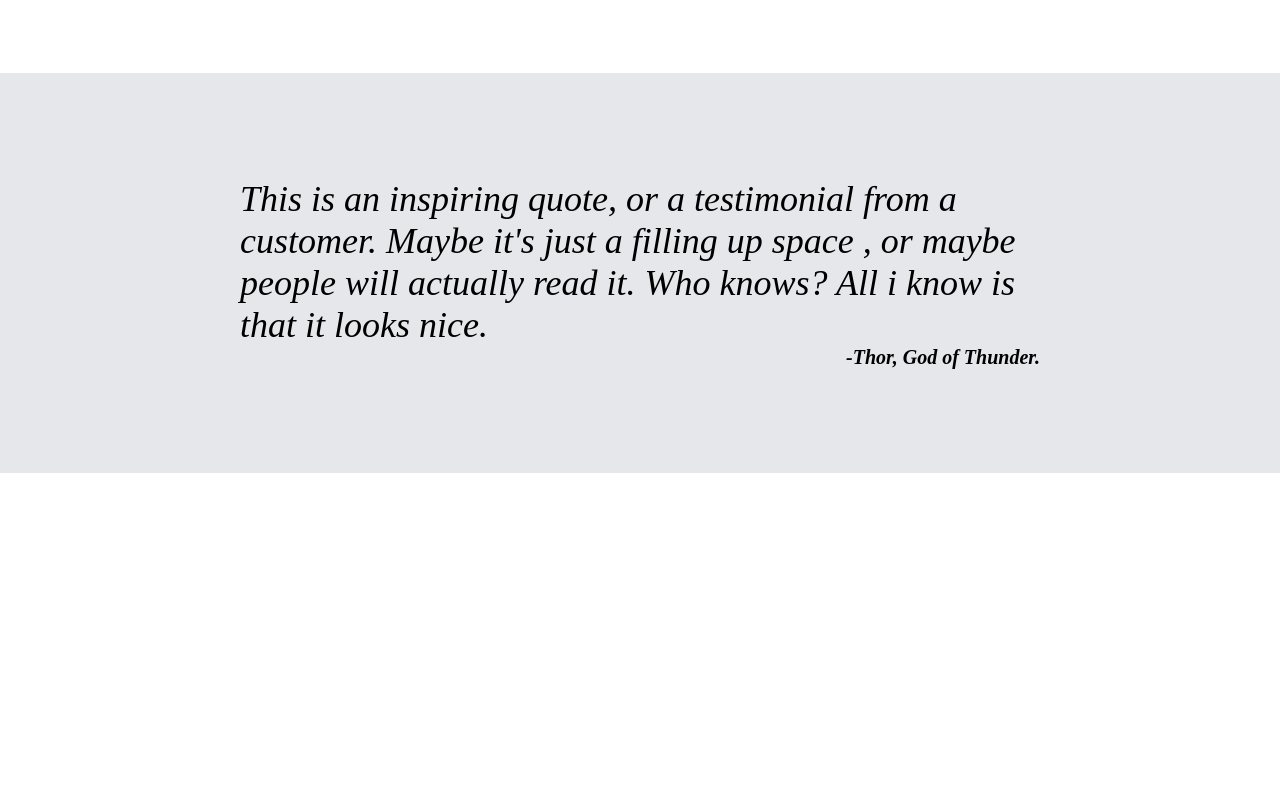
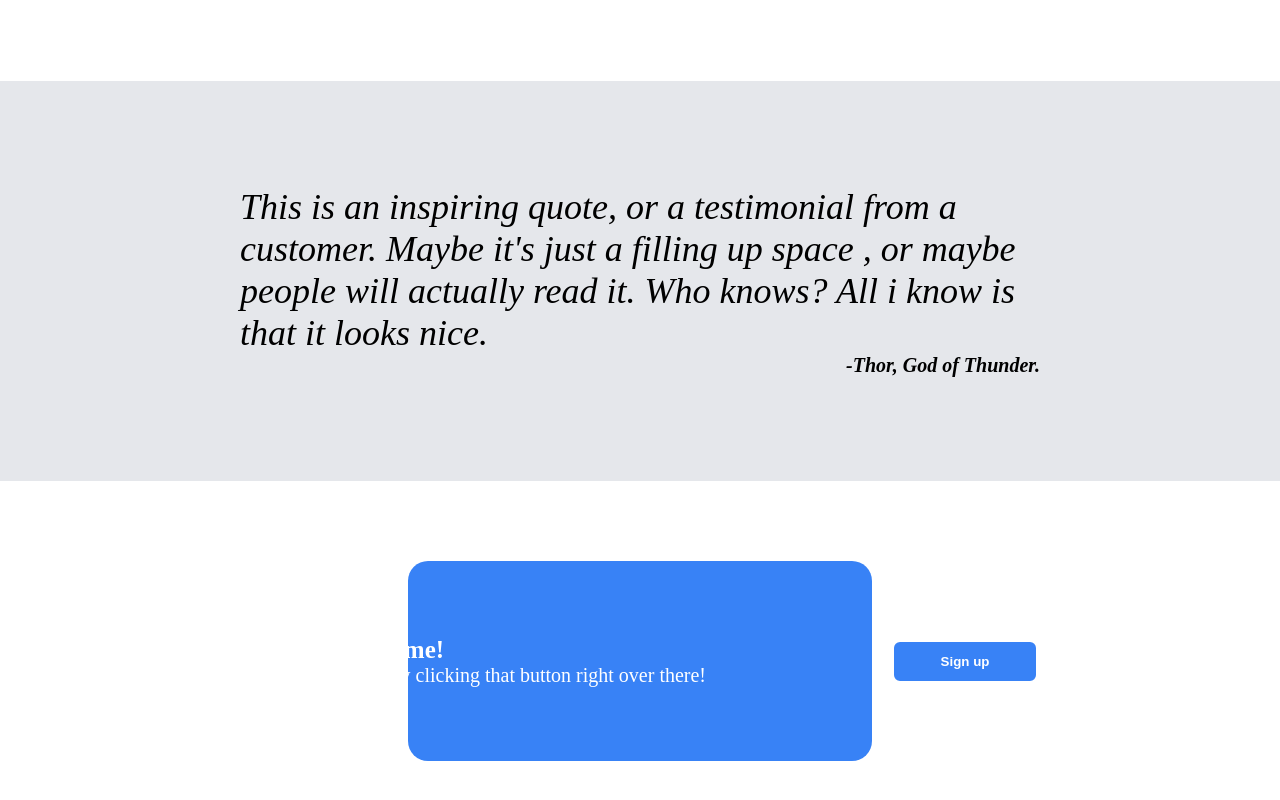
Before and after one commit to OnionPowder01/Landing-Page, a plain HTML site: page index.html in a window 1280 px wide. Shown: the part 854-1654 px from the top of the page. Before the commit the page ends 1327 px from the top, so only its background shows below. Drawn offline with Linux system fonts and the light colour scheme.

Commit message:
Add last section before footer

```diff
--- a/css/index.css
+++ b/css/index.css
@@ -1,4 +1,6 @@
+body {
 
+}
 .same-color1 {
     margin: -10px;
     background:#1F2937;
@@ -16,7 +18,27 @@
     align-items: center;
 }
 
+.logo {
+    display: flex;
+    font-size: 24px;
+    font-family:Arial, Helvetica, sans-serif;
+    color: #F9FAF8;
+    font-weight: bold;
+
+
+}
+
+.links {
+    font-size: 18px;
+    font-family:Arial, Helvetica, sans-serif;
+    color: #E5E7EB;
+    display: flex;
+    gap: 15px;
+
+}
+
 .header2 {
+    border: 2px solid red;
     margin-left: 350px;
     margin-right: 350px;
     margin-top: 90px;
@@ -29,17 +51,18 @@
 }
 
 .left {
+    border: 2px solid red;
     display:flex;
     flex-direction: column;
     justify-content: flex-start;
   }
 
 .right {
+    border: 2px solid red;
     display:flex;
     justify-content: flex-end;
 
 }
-
 
 .hero-text , .secondary-hero {
     color: #F9FAF8;
@@ -52,6 +75,7 @@
     font-weight: bolder;
     max-width: 350px;
 
+
 }
 
 .secondary-hero {
@@ -60,23 +84,7 @@
     color: #E5E7EB;
     max-width: 440px;
 
-}
 
-.logo {
-    display: flex;
-    font-size: 24px;
-    font-family:Arial, Helvetica, sans-serif;
-    color: #F9FAF8;
-    font-weight: bold;
-
-}
-
-.links {
-    font-size: 18px;
-    font-family:Arial, Helvetica, sans-serif;
-    color: #E5E7EB;
-    display: flex;
-    gap: 15px;
 }
 
 .block-image {
@@ -94,14 +102,17 @@
 
 }
 
+
+
 button {
     border: none;
     border-radius: 8px;
-    background: rgb(17, 107, 192);
+    background:#3882F6;
     color: white;
+    align-items: center;
     font-weight: bold;
     padding: 8px 24px;
-    max-width: 120px;
+    max-width: 150px;
   }
 
 .container {
@@ -145,6 +156,7 @@ button {
     display: flex;
     flex-flow: row-reverse wrap;
     width: 800px;
+    background: #E5E7EB ;
     font-size: 36px;
     font-weight: lighter;
     font-style:italic;
@@ -156,6 +168,78 @@ button {
     justify-content: flex-end;
     align-items: flex-end;
 }
+
+.last-container {
+    margin-top: 90px;
+    border: 2px solid blue;
+    display: flex;
+    background: #3882F6;
+    margin-left: 400px;
+    margin-right: 400px;
+    justify-content: center;
+    align-items: center;
+    margin-bottom: 90px;
+    border: 4px;
+    border-radius: 20px;
+
+}
+
+.mini-container {
+
+    display: flex;
+    justify-content: space-between;
+    align-items: center;
+    height: 200px;
+    width: 400px;
+
+}
+
+
+.lefty {
+
+    display:flex;
+    flex-direction: column;
+    justify-content: flex-start;
+  }
+
+.righty {
+
+    display:flex;
+    justify-content: center;
+
+
+}
+
+
+.mini-title {
+    margin-left: -250px;
+    font-size: 25px;
+    font-weight: bold;
+    color:white;
+}
+
+.description {
+    margin-left: -250px;
+    font-size: 20px;
+    color:white;
+
+}
+
+.sing {
+    width: 220px;
+    height: 47px;
+    margin-right: -250px;
+    border: 4px solid #ffffff;
+    border-radius: 10px;
+
+
+
+
+
+
+
+}
+
 
 
 a {
--- a/index.html
+++ b/index.html
@@ -72,6 +72,20 @@
     </div>
   </div>
 
+ <div class="last-container">
+  <div class="mini-container">
+    <div class="lefty">
+  <div class="mini-title">Call to action! It's time!</div>
+    <div class="description"> Sign up for our products by clicking that button
+      right over there!
+    </div>
+    </div>
+    <div class="righty">
+      <button class="sing">Sign up</button>
+    </div>
+</div>
+ </div>
+
 
 
 
```
